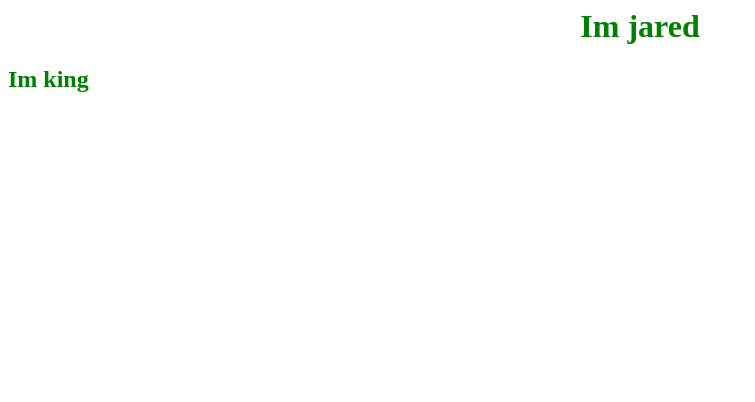
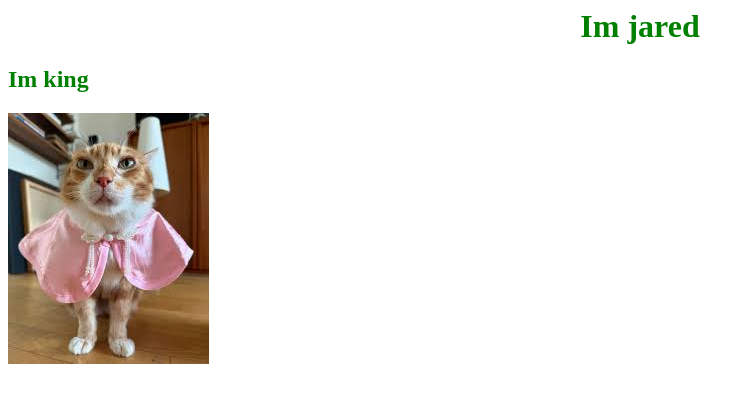
Before and after one commit to JaredKingLon/phaser, a plain HTML site: page index.html in a window 1280 px wide. Shown: the whole page, without its empty margins (0-755 px from the left). Drawn offline with Linux system fonts and the light colour scheme.

Commit message:
Add image to index.html

```diff
--- a/index.html
+++ b/index.html
@@ -1,2 +1,3 @@
 <h1 style ="color: green; text-align:center;"> Im jared </h1>
 <h2 style ="color: green;"> <b>Im king</b> </h2>
+<img src = "doudou.jpg">
```
